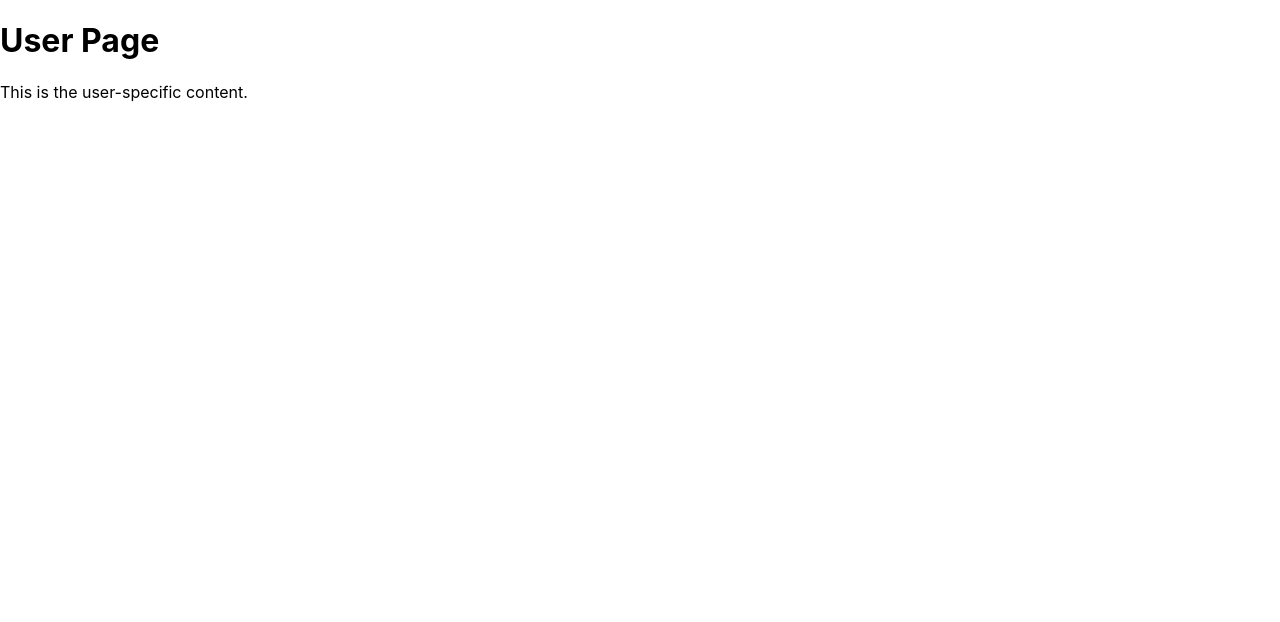
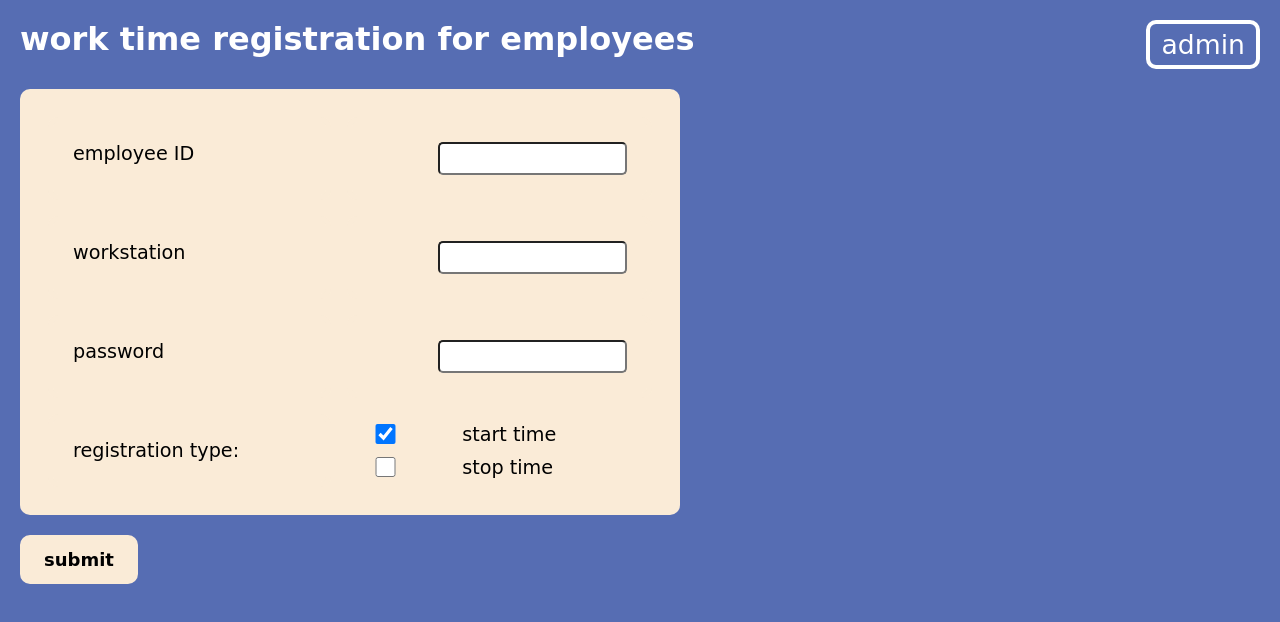
Before and after one commit to stas420/employee_reports_webapp, a React (Create React App) app in the folder frontend/employee_reports_cli/: page /user in a window 1280 px wide. Shown: the top 622 px of the page. Built offline with nearby package versions, Linux system fonts and the light colour scheme.

Commit message:
/user endpoint frontend is ready, now awaiting backend to implement communication

```diff
--- a/frontend/employee_reports_cli/src/App.js
+++ b/frontend/employee_reports_cli/src/App.js
@@ -1,4 +1,4 @@
-import logo from './logo.svg';
+//import logo from './logo.svg';
 import './App.css';
 import React from 'react';
 import { Navigate } from 'react-router-dom';
--- a/frontend/employee_reports_cli/src/pages/user.css
+++ b/frontend/employee_reports_cli/src/pages/user.css
@@ -0,0 +1,156 @@
+:root {
+    --bg-colour: #566db3;
+    --white-colour: #faebd7;
+    --nice-n-purple: #7c4ec2;
+}
+
+.user-main-page {
+    position: absolute;
+    top: 0px;
+    left: 0px;
+    margin: 0;
+    width: 100vw;
+    height: 100vh;
+
+    padding: 20px;
+    box-sizing: border-box;
+
+    font-family: 'Comic Sans MS';
+    font-size: larger;
+    background-color: var(--bg-colour);
+
+    overflow-y: hidden;
+}
+
+.user-header {
+    display: flex;
+    width: 100%;
+    color: white;
+    text-align: center;
+    margin-bottom: 20px;
+    font-size: xx-large;
+    font-weight: bold;
+    justify-content: space-between;
+}
+
+.user-admin-button {
+    position: relative;
+    align-self: flex-end;
+    font-size: smaller;
+    font-weight: lighter;
+    text-align: center;
+    align-content: center;
+
+    border: 4px solid;
+    border-radius: 10px;
+    padding-left: 11px;
+    padding-right: 11px;
+    padding-top: 5px;
+    padding-bottom: 5px;
+}
+
+.user-admin-button:hover {
+    background-color: white;
+    color: var(--bg-colour);
+    border: 4px solid var(--bg-colour);
+    cursor: pointer;
+}
+
+.user-form {
+    display: grid;
+    grid-template-columns: repeat(2, auto);
+    grid-template-rows: repeat(6, auto);
+
+    background-color: var(--white-colour);
+    padding: inherit;
+    position: relative;
+    border-radius: 10px;
+    width: 50%;
+    overflow-y: hidden;
+}
+
+.user-form-item {
+    padding: inherit;
+    text-align: left;
+    align-items: center;
+    margin: 8px;
+    padding: inherit;
+
+    border: 5px solid;
+    border-color: var(--white-colour);
+    border-radius: 10px;
+}
+
+.user-form-item-input {
+    padding: inherit;
+    text-align: right;
+    align-items: center;
+    margin: 8px;
+
+    border: 5px solid;
+    border-color: var(--white-colour);
+    border-radius: 10px;
+}
+
+.user-form-item-input-checkbox {
+    margin: 10px;
+    display:grid;
+    align-content: center;
+    align-items: center;
+    grid-template-columns: repeat(2, auto);
+    grid-template-rows: repeat(2, auto);
+
+    text-align: left;
+
+}
+
+.user-input-box {
+    margin-bottom: 2px;
+}
+
+input {
+    font-family: 'Comic Sans MS';
+    border-radius: 5px;
+    padding: 7px;
+}
+
+input:focus {
+    border-color: var(--bg-colour);
+    border-radius: 5px;
+}
+
+input[type="checkbox"] {
+    width: 60%;
+    height: 60%;
+}
+
+label {
+    margin: 5px;
+}
+
+
+.user-submit-button {
+    background-color: var(--white-colour);
+    position: relative;
+    align-self: flex-end;
+    font-size: large;
+    font-weight: bold;
+    text-align: center;
+    align-content: center;
+
+    border: 4px solid var(--white-colour);
+    border-radius: 10px;
+    padding-left: 20px;
+    padding-right: 20px;
+    padding-top: 10px;
+    padding-bottom: 10px;
+    margin-top: 20px;
+    width: min-content;
+}
+
+.user-submit-button:hover {
+    background-color: var(--nice-n-purple);
+    color: var(--white-colour);
+    border: 4px solid var(--white-colour);
+    cursor: pointer;
+}
--- a/frontend/employee_reports_cli/src/pages/user.js
+++ b/frontend/employee_reports_cli/src/pages/user.js
@@ -1,11 +1,107 @@
 // src/pages/User.js
 import React from 'react';
+import "./user.css";
+import { useState } from 'react';
+import { registerUsersTime } from '../utils/registrations'
+import { useNavigate } from 'react-router-dom';
 
 function User() {
+
+  const [ifStartTime, toggleTimeType] = useState(true);
+  const [employeeId, setEmployeeId] = useState('');
+  const [workstation, setWorkstation] = useState('');
+  const [password, setPassword] = useState('');
+  const navigate = useNavigate();
+
   return (
-    <div>
-      <h1>User Page</h1>
-      <p>This is the user-specific content.</p>
+    <div className='user-main-page'>
+      <div className='user-header'>
+        work time registration for employees
+        <div
+          className='user-admin-button'
+          onClick={() => {navigate('/admin')}}
+        >
+            admin
+        </div>
+      </div>
+      <div className='user-form'>
+            <div className='user-form-item'>
+                employee ID
+            </div>
+            <div className='user-form-item-input'>
+                <input
+                    id='user-input-box'
+                    value={employeeId}
+                    onChange={(e) => {
+                        e.preventDefault();
+                        setEmployeeId(e.target.value);
+                    }}
+                >
+                </input>
+            </div>
+            <div className='user-form-item'>
+                workstation
+            </div>
+            <div className='user-form-item-input'>
+                <input
+                    id='user-input-box'
+                    value={workstation}
+                    onChange={(e) => {
+                        e.preventDefault();
+                        setWorkstation(e.target.value);
+                    }}
+                >
+                </input>
+            </div>
+            <div className='user-form-item'>
+                password
+            </div>
+            <div className='user-form-item-input'>
+                <input
+                    id='user-input-box'
+                    type='password'
+                    value={password}
+                    onChange={(e) => {
+                        e.preventDefault();
+                        setPassword(e.target.value);
+                    }}
+                >
+                </input>
+            </div>
+            <div className='user-form-item'>
+                registration type:
+            </div>
+            <div className='user-form-item-input-checkbox'>
+                <input
+                    type='checkbox'
+                    checked={ifStartTime}
+                    onClick={() => toggleTimeType(true)}
+                />
+                <label>
+                    start time
+                </label>
+                <input
+                    type='checkbox'
+                    checked={!ifStartTime}
+                    onClick={() => toggleTimeType(false)}
+                />
+                <label>
+                    stop time
+                </label>
+            </div>
+      </div>
+      <div
+        className='user-submit-button'
+        onClick={() => {
+            registerUsersTime(employeeId, workstation, password, ifStartTime);
+            setEmployeeId('');
+            setWorkstation('');
+            setPassword('');
+            toggleTimeType(true);
+        }}
+      >
+        submit
+      </div>
     </div>
   );
 }
--- /dev/null
+++ b/frontend/employee_reports_cli/src/utils/registrations.js
@@ -0,0 +1,8 @@
+export function registerUsersTime(
+    ID, Workstation, Password, ifStartTime
+) {
+    console.log(
+        "registerUsersTime called: " + ID + " " +
+        Workstation + " " + Password +  " " + ifStartTime + "\n"
+    )
+}
```
